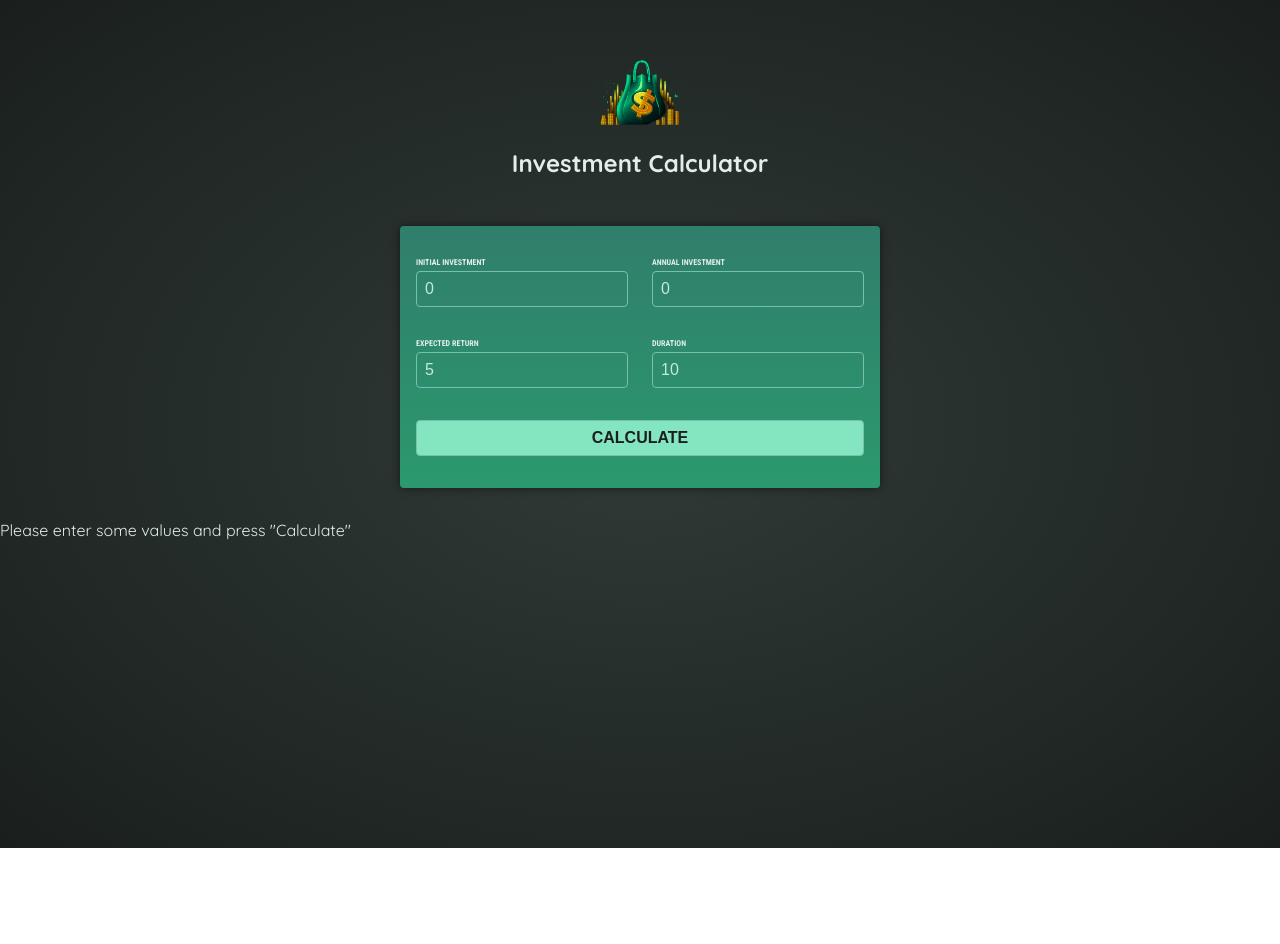
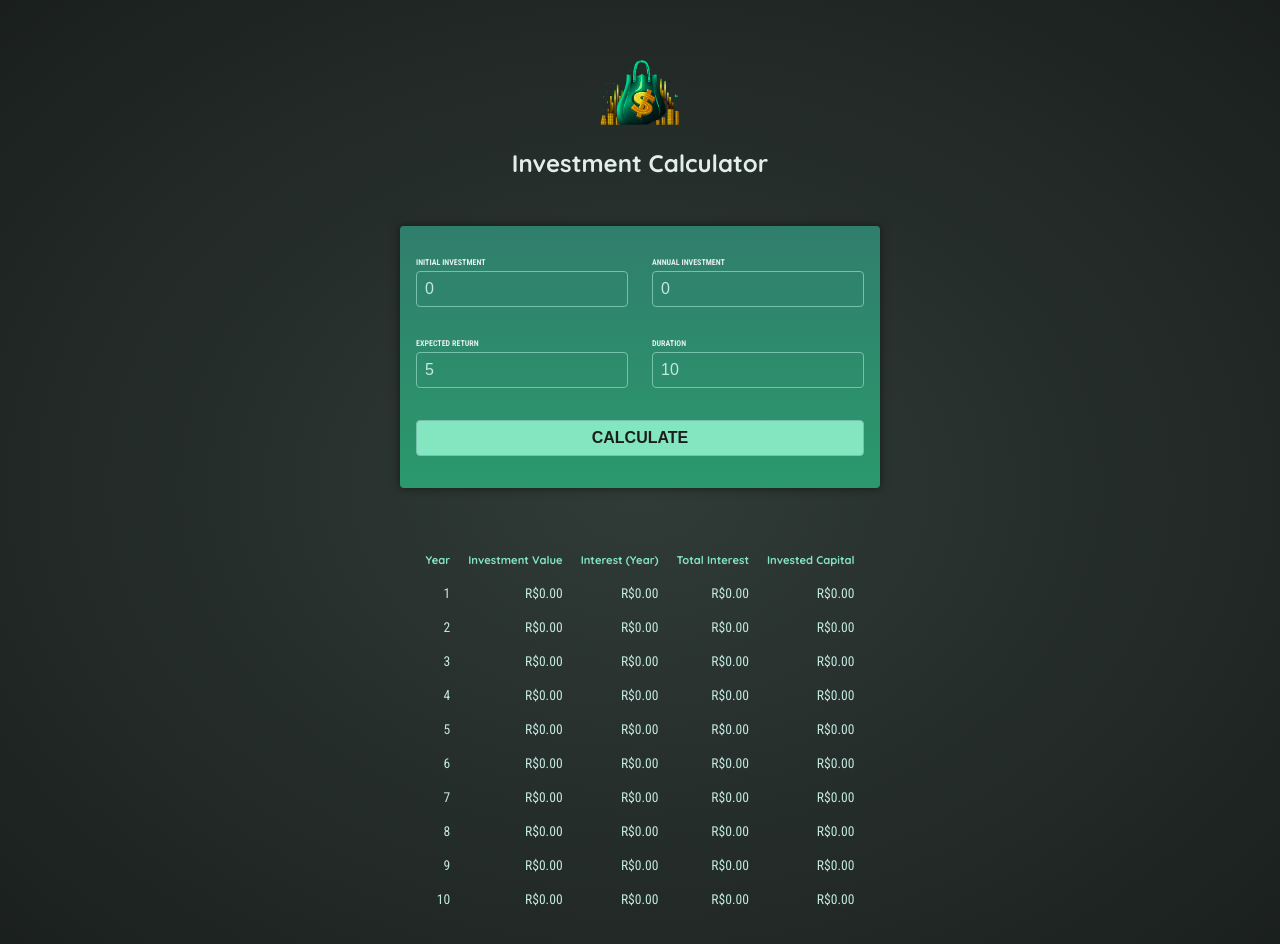
Before and after one commit to Dirceusljr/angular-practice, an Angular app: page / in a window 1280 px wide. Both pictures are taken after a click on the button "CALCULATE". Shown: the top 944 px of the page. Before the commit the page ends 848 px from the top, so only its background shows below. Built offline with nearby package versions, Linux system fonts and the light colour scheme.

Commit message:
feat: :sparkles: feat: investment result table

```diff
--- a/src/app/app.component.html
+++ b/src/app/app.component.html
@@ -1,5 +1,4 @@
 <app-header />
+<app-user-input (calculate)="onCalculateInvestmentResults($event)" />
 
-<app-user-input />
-
-<p>Please enter some values and press "Calculate"</p>
+<app-investment-results [results]="resultsData" />
--- a/src/app/app.component.ts
+++ b/src/app/app.component.ts
@@ -1,23 +1,24 @@
 import { Component } from '@angular/core';
 
-import { HeaderComponent } from "./header/header.component";
-import { UserInputComponent } from "./user-input/user-input.component";
+import { HeaderComponent } from './header/header.component';
+import { UserInputComponent } from './user-input/user-input.component';
+import { InvestmentInput } from './investment-input.model';
+import { InvestmentResultsComponent } from './investment-results/investment-results.component';
+import { InvestmentResults } from './investment-results/investment-results.model';
 
 @Component({
   selector: 'app-root',
   standalone: true,
   templateUrl: './app.component.html',
-  imports: [HeaderComponent, UserInputComponent],
+  imports: [HeaderComponent, UserInputComponent, InvestmentResultsComponent],
 })
 export class AppComponent {
-  calculateInvestmentResults(data: {
-    initialInvestment: number;
-    annualInvestment: number;
-    expectedReturn: number;
-    duration: number;
-  }) {
-    const { initialInvestment, annualInvestment, expectedReturn, duration } = data;
-        const annualData = [];
+  resultsData?: InvestmentResults[];
+
+  onCalculateInvestmentResults(data: InvestmentInput) {
+    const { initialInvestment, annualInvestment, expectedReturn, duration } =
+      data;
+    const annualData = [];
     let investmentValue = initialInvestment;
 
     for (let i = 0; i < duration; i++) {
@@ -36,6 +37,6 @@
       });
     }
 
-    return annualData;
+    this.resultsData = annualData;
   }
 }
--- /dev/null
+++ b/src/app/investment-input.model.ts
@@ -0,0 +1,6 @@
+export interface InvestmentInput {
+  initialInvestment: number;
+  annualInvestment: number;
+  expectedReturn: number;
+  duration: number;
+}
--- a/src/app/investment-results/investment-results.component.css
+++ b/src/app/investment-results/investment-results.component.css
@@ -0,0 +1,19 @@
+table {
+    max-width: 50rem;
+    margin: 2rem auto;
+    padding: 1rem;
+    table-layout: fixed;
+    border-spacing: 1rem;
+    text-align: right;
+  }
+
+  table thead {
+    font-size: 0.7rem;
+    color: #83e6c0;
+  }
+
+  table tbody {
+    font-family: "Roboto Condensed", sans-serif;
+    font-size: 0.85rem;
+    color: #c2e9e0;
+  }
--- a/src/app/investment-results/investment-results.component.html
+++ b/src/app/investment-results/investment-results.component.html
@@ -1 +1,28 @@
-<p>investment-results works!</p>
+@if(!results()) {
+<p class="center">Please enter some values and press "Calculate"</p>
+
+} @else {
+<table>
+  <thead>
+    <tr>
+      <th>Year</th>
+      <th>Investment Value</th>
+      <th>Interest (Year)</th>
+      <th>Total Interest</th>
+      <th>Invested Capital</th>
+    </tr>
+  </thead>
+  <tbody>
+    @for (result of results(); track result.year) {
+    <tr>
+      <td>{{ result.year }}</td>
+      <td>{{ result.valueEndOfYear | currency:'BRL' }}</td>
+      <td>{{ result.interest | currency:'BRL' }}</td>
+      <td>{{ result.totalInterest | currency:'BRL' }}</td>
+      <td>{{ result.totalAmountInvested | currency:'BRL' }}</td>
+    </tr>
+    }
+  </tbody>
+</table>
+
+}
--- a/src/app/investment-results/investment-results.component.ts
+++ b/src/app/investment-results/investment-results.component.ts
@@ -1,12 +1,14 @@
-import { Component } from '@angular/core';
+import { Component, input } from '@angular/core';
+import { InvestmentResults } from './investment-results.model';
+import { CurrencyPipe } from '@angular/common';
 
 @Component({
   selector: 'app-investment-results',
   standalone: true,
-  imports: [],
+  imports: [CurrencyPipe],
   templateUrl: './investment-results.component.html',
-  styleUrl: './investment-results.component.css'
+  styleUrl: './investment-results.component.css',
 })
 export class InvestmentResultsComponent {
-
+  results = input<InvestmentResults[]>();
 }
--- a/src/app/user-input/user-input.component.ts
+++ b/src/app/user-input/user-input.component.ts
@@ -1,5 +1,7 @@
-import { Component } from '@angular/core';
+import { Component, output } from '@angular/core';
 import { FormsModule } from '@angular/forms';
+
+import { InvestmentInput } from '../investment-input.model';
 
 @Component({
   selector: 'app-user-input',
@@ -9,14 +11,18 @@
   styleUrl: './user-input.component.css',
 })
 export class UserInputComponent {
+  calculate = output<InvestmentInput>();
   enteredInitialInvestiment = '0';
   enteredAnnualInvestiment = '0';
   enteredExpectedReturn = '5';
   enteredDuration = '10';
 
   onSubmit() {
-    console.log(
-      'Submitted!'
-    );
+    this.calculate.emit({
+      initialInvestment: +this.enteredInitialInvestiment,
+      annualInvestment: +this.enteredAnnualInvestiment,
+      expectedReturn: +this.enteredExpectedReturn,
+      duration: +this.enteredDuration,
+    });
   }
 }
```
Also changed, not shown: src/app/investment-results/investment-results.model.ts (added, +8 -0 lines).
